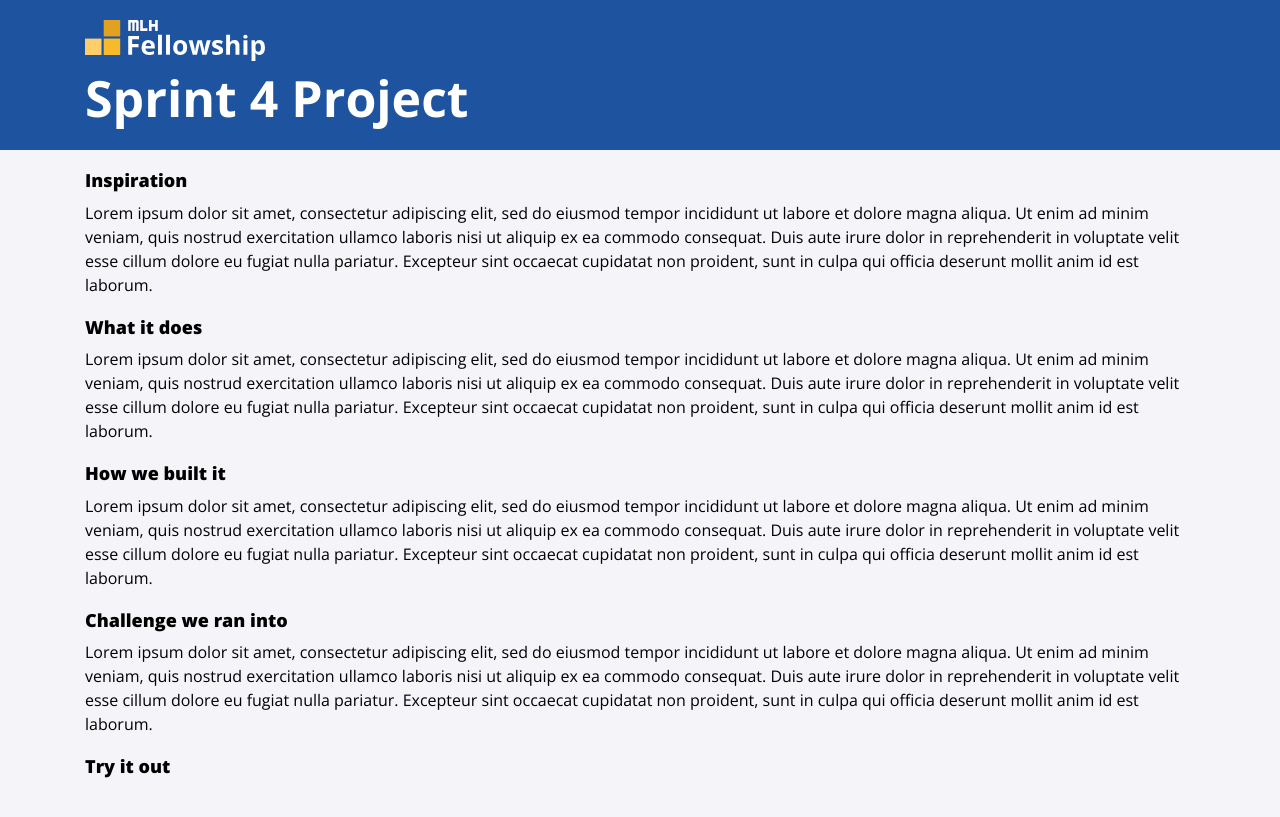
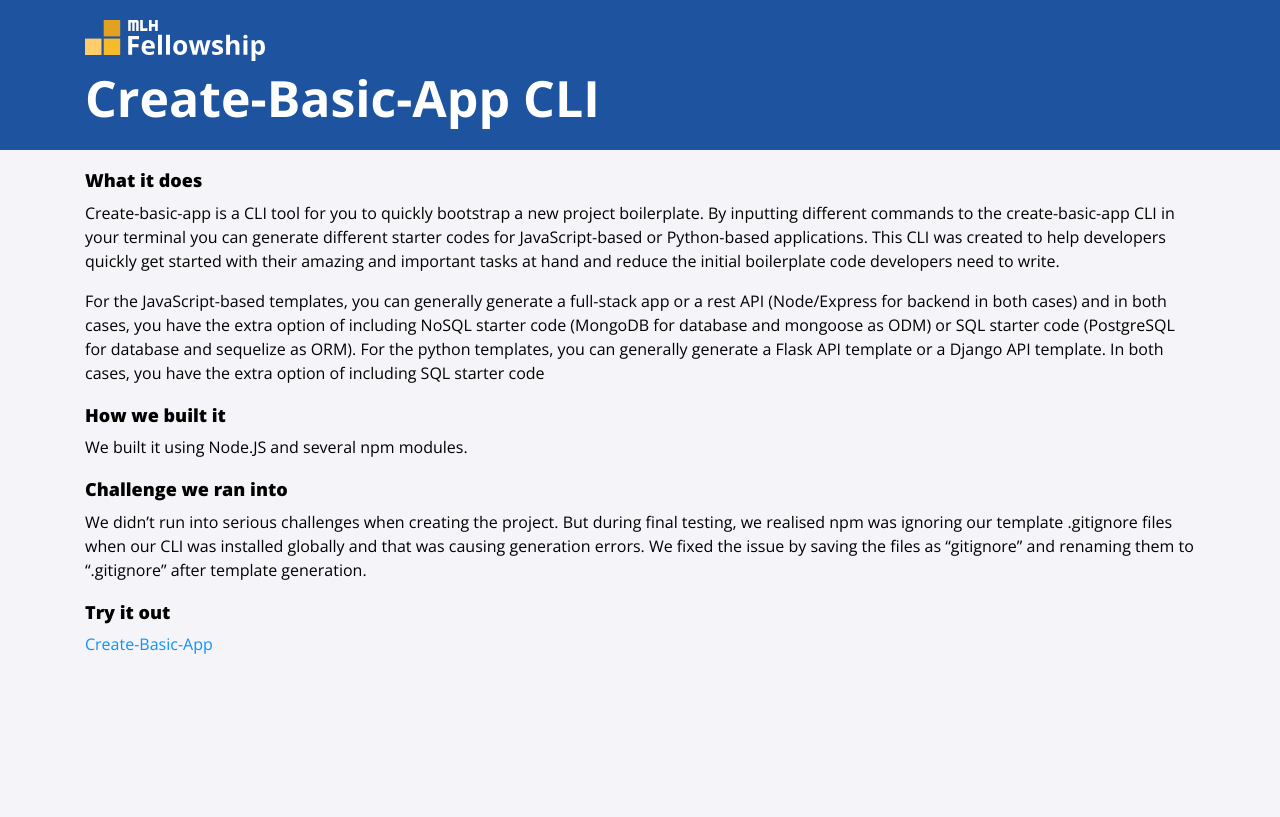
Before and after one commit to nkosi-tauro/mlh-portfolio, a Jekyll site: the page built from projects/sprint4.md, in a window 1280 px wide. Shown: the top 817 px of the page. Built offline with Jekyll 4.4.1, drawn with Linux system fonts in a browser that asks for light colours; nearby versions of some CDN libraries.

Commit message:
update sprint4 page

```diff
--- a/projects/sprint4.md
+++ b/projects/sprint4.md
@@ -1,22 +1,24 @@
 ---
-title: Sprint 4 Project
+title: Create-Basic-App CLI
 layout: page
 ---
 
-## Inspiration
-
-Lorem ipsum dolor sit amet, consectetur adipiscing elit, sed do eiusmod tempor incididunt ut labore et dolore magna aliqua. Ut enim ad minim veniam, quis nostrud exercitation ullamco laboris nisi ut aliquip ex ea commodo consequat. Duis aute irure dolor in reprehenderit in voluptate velit esse cillum dolore eu fugiat nulla pariatur. Excepteur sint occaecat cupidatat non proident, sunt in culpa qui officia deserunt mollit anim id est laborum.
 
 ## What it does
 
-Lorem ipsum dolor sit amet, consectetur adipiscing elit, sed do eiusmod tempor incididunt ut labore et dolore magna aliqua. Ut enim ad minim veniam, quis nostrud exercitation ullamco laboris nisi ut aliquip ex ea commodo consequat. Duis aute irure dolor in reprehenderit in voluptate velit esse cillum dolore eu fugiat nulla pariatur. Excepteur sint occaecat cupidatat non proident, sunt in culpa qui officia deserunt mollit anim id est laborum.
+Create-basic-app is a CLI tool for you to quickly bootstrap a new project boilerplate. By inputting different commands to the create-basic-app CLI in your terminal you can generate different starter codes for JavaScript-based or Python-based applications. This CLI was created to help developers quickly get started with their amazing and important tasks at hand and reduce the initial boilerplate code developers need to write.
+
+For the JavaScript-based templates, you can generally generate a full-stack app or a rest API (Node/Express for backend in both cases) and in both cases, you have the extra option of including NoSQL starter code (MongoDB for database and mongoose as ODM) or SQL starter code (PostgreSQL for database and sequelize as ORM). For the python templates, you can generally generate a Flask API template or a Django API template. In both cases, you have the extra option of including SQL starter code
 
 ## How we built it
 
-Lorem ipsum dolor sit amet, consectetur adipiscing elit, sed do eiusmod tempor incididunt ut labore et dolore magna aliqua. Ut enim ad minim veniam, quis nostrud exercitation ullamco laboris nisi ut aliquip ex ea commodo consequat. Duis aute irure dolor in reprehenderit in voluptate velit esse cillum dolore eu fugiat nulla pariatur. Excepteur sint occaecat cupidatat non proident, sunt in culpa qui officia deserunt mollit anim id est laborum.
+We built it using Node.JS and several npm modules.
+
 
 ## Challenge we ran into
 
-Lorem ipsum dolor sit amet, consectetur adipiscing elit, sed do eiusmod tempor incididunt ut labore et dolore magna aliqua. Ut enim ad minim veniam, quis nostrud exercitation ullamco laboris nisi ut aliquip ex ea commodo consequat. Duis aute irure dolor in reprehenderit in voluptate velit esse cillum dolore eu fugiat nulla pariatur. Excepteur sint occaecat cupidatat non proident, sunt in culpa qui officia deserunt mollit anim id est laborum.
+We didn't run into serious challenges when creating the project. But during final testing, we realised npm was ignoring our template .gitignore files when our CLI was installed globally and that was causing generation errors. We fixed the issue by saving the files as "gitignore" and renaming them to ".gitignore" after template generation.
 
 ## Try it out
+
+[Create-Basic-App](https://github.com/david-osas/create-basic-app)
```
